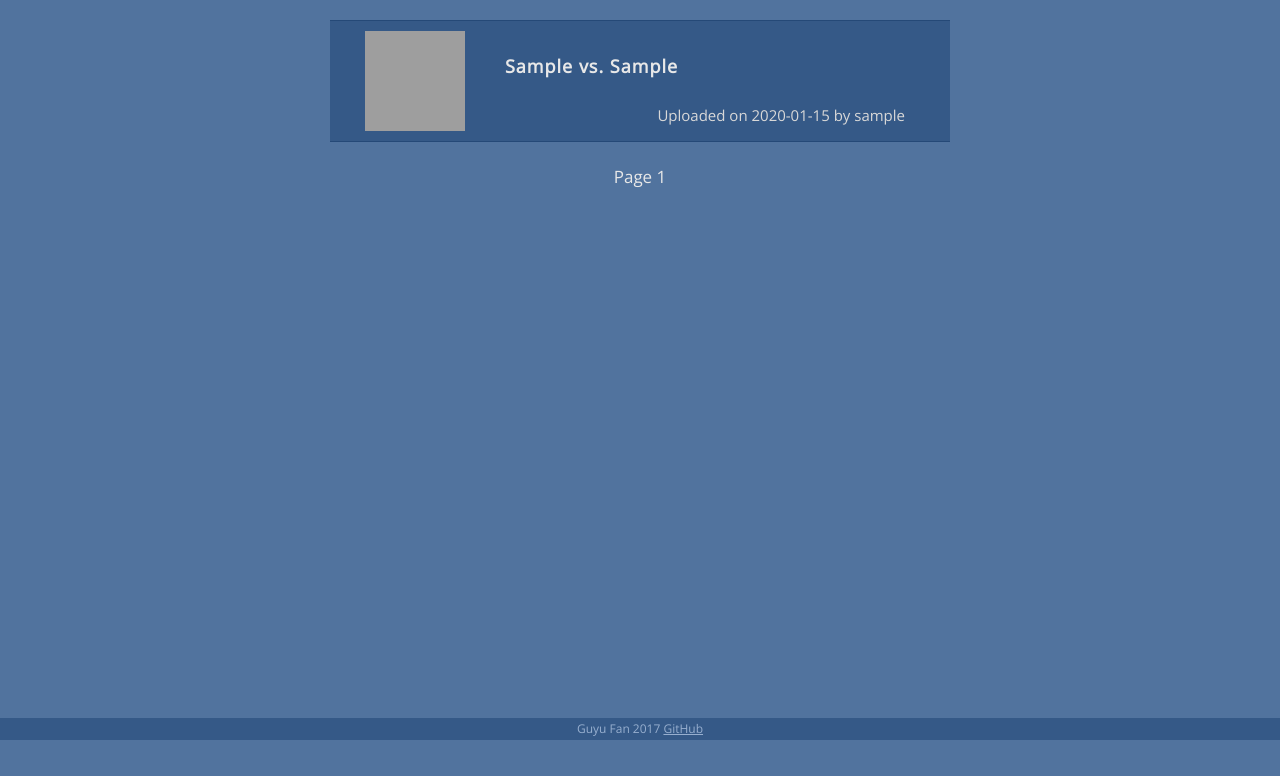
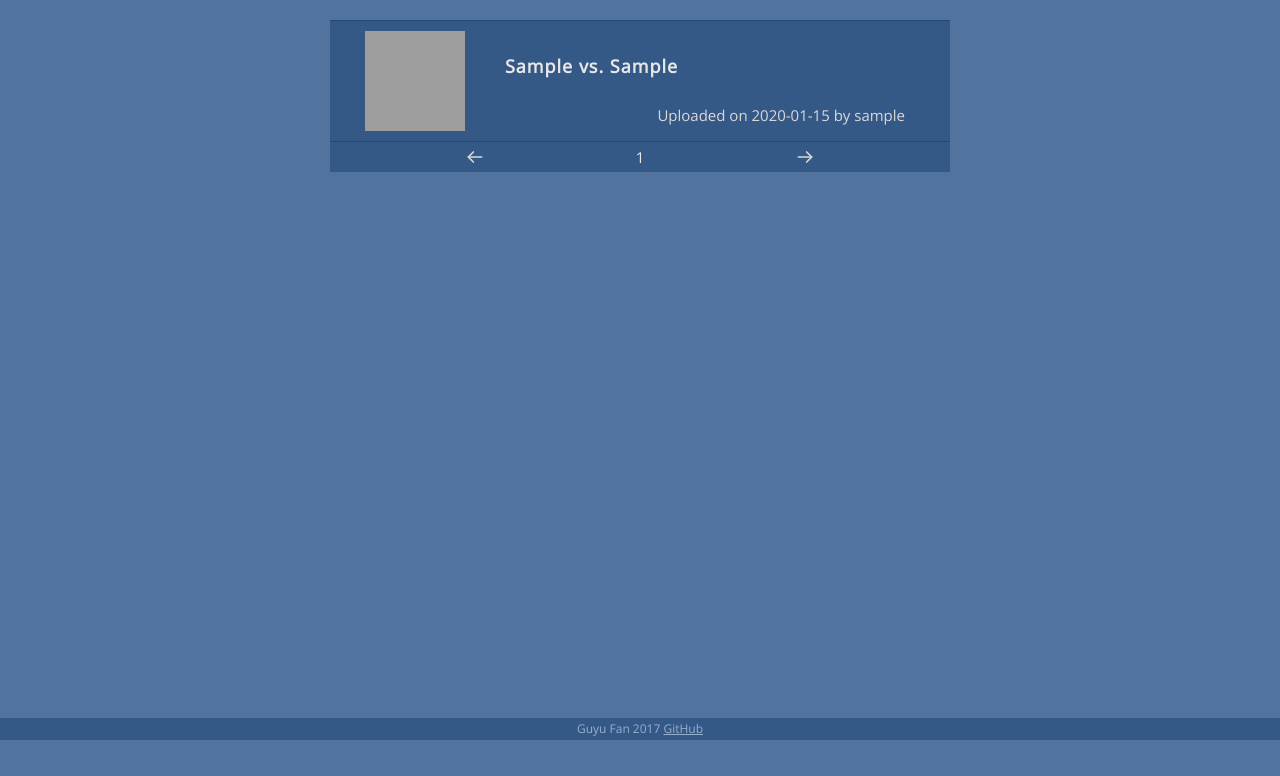
Before and after one commit to guyu96/kifutalk, a Flask app: page /browse in a window 1280 px wide. Shown: the part 60-836 px from the top of the page. Before the commit the page ends 800 px from the top, so only its background shows below. Run offline with Flask 2, Linux system fonts and the light colour scheme; tables that the repository leaves empty hold one stand-in row (values such as "Sample post"); some libraries are stand-ins or nearby versions; some web fonts are replaced; grey boxes are pictures that could not be loaded.

Commit message:
restyle kifulist page nav

```diff
--- a/app/static/css/kifulist.css
+++ b/app/static/css/kifulist.css
@@ -1,7 +1,7 @@
 main {
   border-top: 1px solid #254977;
   margin: 20px auto;
-  height: 750px;
+  height: 756px;
   width: 620px;
 }
 
@@ -63,28 +63,46 @@ main {
 }
 
 .page-nav {
-  text-align: center;
+  background: #355987;
   height: 30px;
-  color: #e8e8e8;
-  margin-top: 20px;
+  font-size: 0;
+  width: 620px;
 }
 
 .page-nav a {
-  font-family: monospace;
-  font-size: 20px;
-  font-weight: bold;
-  margin: 0 10px;
-  line-height: 30px;
-  text-decoration: none;
+  display: inline-block;
+  width: 290px;
+  height: 30px;
+  margin: 0;
+  padding: 0;
 }
-.page-nav a:visited {
-  color: #e8e8e8;
+
+.page-nav a:hover {
+  background: #254977;
+}
+
+.page-nav svg {
+  height: 20px;
+  width: 20px;
+  margin: 5px 135px;
+}
+
+.page-nav svg line,
+.page-nav svg polyline {
+  stroke: #d8d8d8;
 }
 
 .page-nav #page-num {
-  font-family: 'Open Sans', sans-serif;
-  font-size: 17px;
+  text-align: center;
+  color: #e8e8e8;
   line-height: 30px;
+  font-size: 15px;
+  vertical-align: top;
+  display: inline-block;
+  margin: 0;
+  padding: 0;
+  width: 40px;
+  height: 30px;
 }
 
 .page-nav #no-kifu {
--- a/app/templates/kifulist.html
+++ b/app/templates/kifulist.html
@@ -17,23 +17,43 @@
       {% for kifu in kifus %}
         {{ render_kifu_entry(kifu) }}
       {% endfor %}
-    </div>
       <div class="page-nav">
         {% if kifus %}
+          {% block prev_link %}
+            <a
+              id="prev"
               {% if has_prev %}
-        {% block prev_link %}
-          <a href="{{ url_for('browse_kifu', page=(page_num-1)) }}" id="prev"><</a>
+                href="{{ url_for('browse_kifu', page=(page_num-1)) }}"
+              {% else %}
+                href="#"
+              {% endif %}
+            >
+              <svg xmlns="http://www.w3.org/2000/svg" width="24" height="24" viewBox="0 0 24 24" fill="none" stroke="#000" stroke-width="2" stroke-linecap="round" stroke-linejoin="round">
+                <line x1="20" y1="12" x2="4" y2="12"/>
+                <polyline points="10 18 4 12 10 6"/>
+              </svg>
+            </a>
           {% endblock %}
+          <span id="page-num">{{ page_num }}</span>
+          {% block next_link %}
+            <a
+            id="next"
+            {% if has_next %}
+              href="{{ url_for('browse_kifu', page=(page_num+1)) }}"
+            {% else %}
+              href="#"
             {% endif %}
-      <span id="page-num">Page {{ page_num }}</span>
-      {% if has_next %}
-        {% block next_link %}
-          <a href="{{ url_for('browse_kifu', page=(page_num+1)) }}" id="next">></a>
+            >
+              <svg xmlns="http://www.w3.org/2000/svg" width="24" height="24" viewBox="0 0 24 24" fill="none" stroke="#000" stroke-width="2" stroke-linecap="round" stroke-linejoin="round">
+                <line x1="4" y1="12" x2="20" y2="12"/>
+                <polyline points="14 6 20 12 14 18"/>
+              </svg>
+            </a>
           {% endblock %}
-      {% endif %}
         {% else %}
           <p id="no-kifu">No Kifus Available</p>
         {% endif %}
       </div>
+    </div>
   </main>
 {% endblock %}
```
Lines whose indentation alone changed are shown as unchanged.
